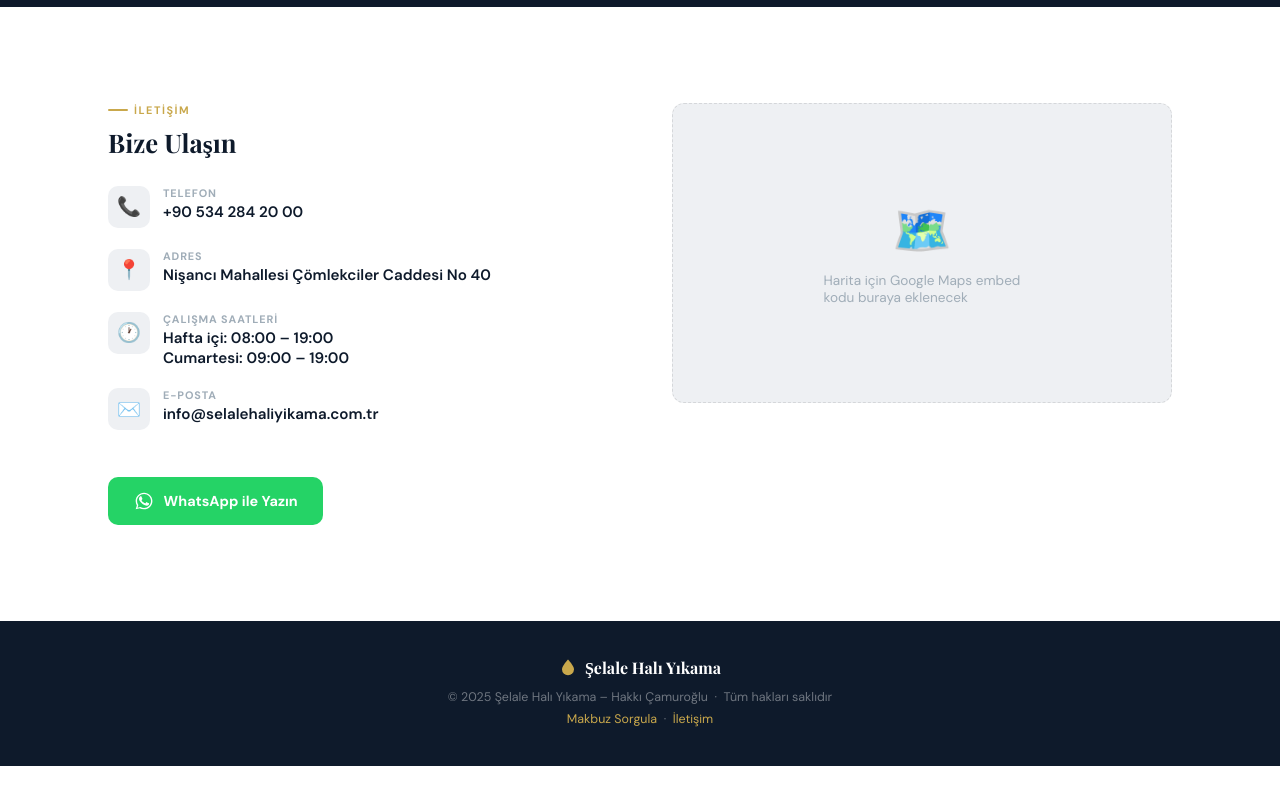
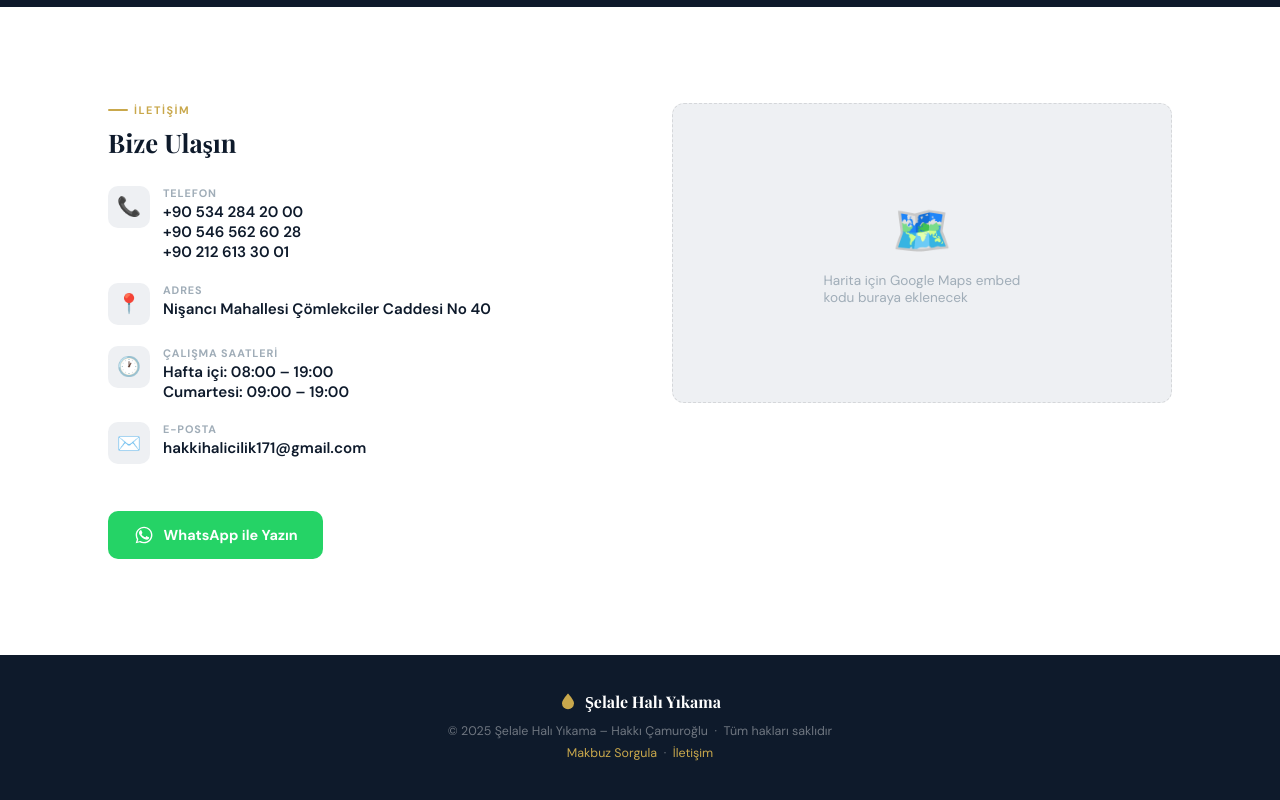
Before and after one commit to AlexiFearless/selalehali, a plain HTML site: page index.html in a window 1280 px wide. Shown: the part 3380-4180 px from the top of the page. Before the commit the page ends 4146 px from the top, so only its background shows below. Drawn offline with nearby package versions, Linux system fonts and the light colour scheme.

Commit message:
Update index.html

```diff
--- a/index.html
+++ b/index.html
@@ -430,6 +430,8 @@ footer a{color:var(--gold)}
           <div>
             <div class="c-label">Telefon</div>
             <div class="c-val"><a href="tel:+90 534 284 20 00">+90 534 284 20 00</a></div>
+            <div class="c-val"><a href="tel:+90 546 562 60 28">+90 546 562 60 28</a></div>
+            <div class="c-val"><a href="tel:+90 212 613 30 01">+90 212 613 30 01</a></div>
           </div>
         </div>
         <div class="c-row">
@@ -450,10 +452,10 @@ footer a{color:var(--gold)}
           <div class="c-icon">✉️</div>
           <div>
             <div class="c-label">E-posta</div>
-            <div class="c-val"><a href="mailto:info@selalehaliyikama.com.tr">info@selalehaliyikama.com.tr</a></div>
+            <div class="c-val"><a href="mailto:hakkihalicilik171@gmail.com">hakkihalicilik171@gmail.com</a></div>
           </div>
         </div>
-        <a class="wa-btn-big" href="https://wa.me/905000000000?text=Merhaba%2C+halı+yıkama+hakkında+bilgi+almak+istiyorum." target="_blank">
+        <a class="wa-btn-big" href="https://wa.me/5465626028?text=Merhaba%2C+halı+yıkama+hakkında+bilgi+almak+istiyorum." target="_blank">
           <svg viewBox="0 0 24 24"><path d="M17.472 14.382c-.297-.149-1.758-.867-2.03-.967-.273-.099-.471-.148-.67.15-.197.297-.767.966-.94 1.164-.173.199-.347.223-.644.075-.297-.15-1.255-.463-2.39-1.475-.883-.788-1.48-1.761-1.653-2.059-.173-.297-.018-.458.13-.606.134-.133.298-.347.446-.52.149-.174.198-.298.298-.497.099-.198.05-.371-.025-.52-.075-.149-.669-1.612-.916-2.207-.242-.579-.487-.5-.669-.51-.173-.008-.371-.01-.57-.01-.198 0-.52.074-.792.372-.272.297-1.04 1.016-1.04 2.479 0 1.462 1.065 2.875 1.213 3.074.149.198 2.096 3.2 5.077 4.487.709.306 1.262.489 1.694.625.712.227 1.36.195 1.871.118.571-.085 1.758-.719 2.006-1.413.248-.694.248-1.289.173-1.413-.074-.124-.272-.198-.57-.347z"/><path d="M12.05 2C6.478 2 2 6.477 2 12.049c0 1.943.52 3.76 1.427 5.326L2 22l4.748-1.388A10.01 10.01 0 0 0 12.05 22c5.57 0 10.05-4.477 10.05-10.05C22.1 6.477 17.62 2 12.05 2zm0 18.403a8.337 8.337 0 0 1-4.258-1.164l-.305-.18-3.164.924.89-3.073-.2-.316A8.337 8.337 0 0 1 3.69 12.05c0-4.61 3.751-8.36 8.36-8.36 4.61 0 8.36 3.75 8.36 8.36 0 4.61-3.75 8.353-8.36 8.353z"/></svg>
           WhatsApp ile Yazın
         </a>
```
